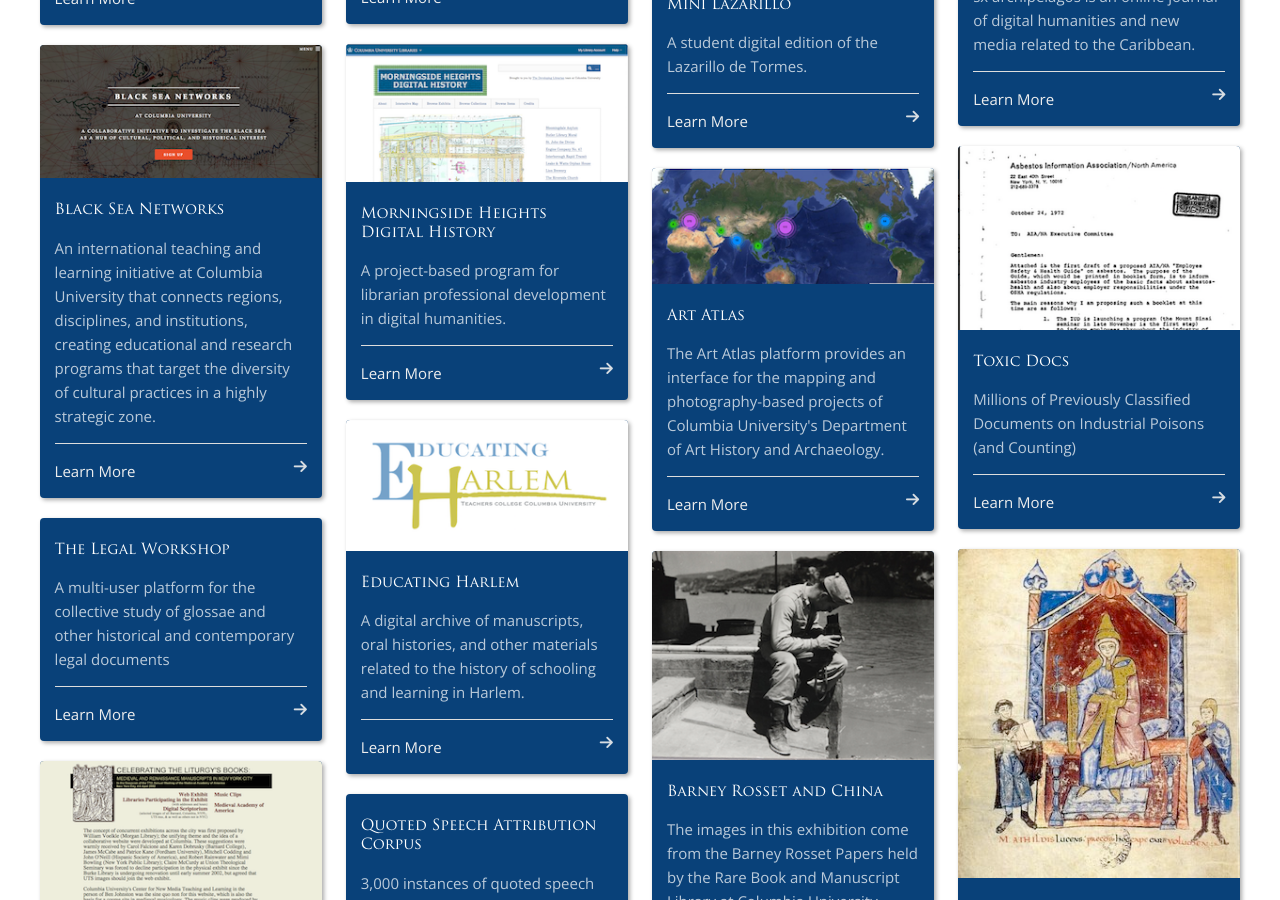
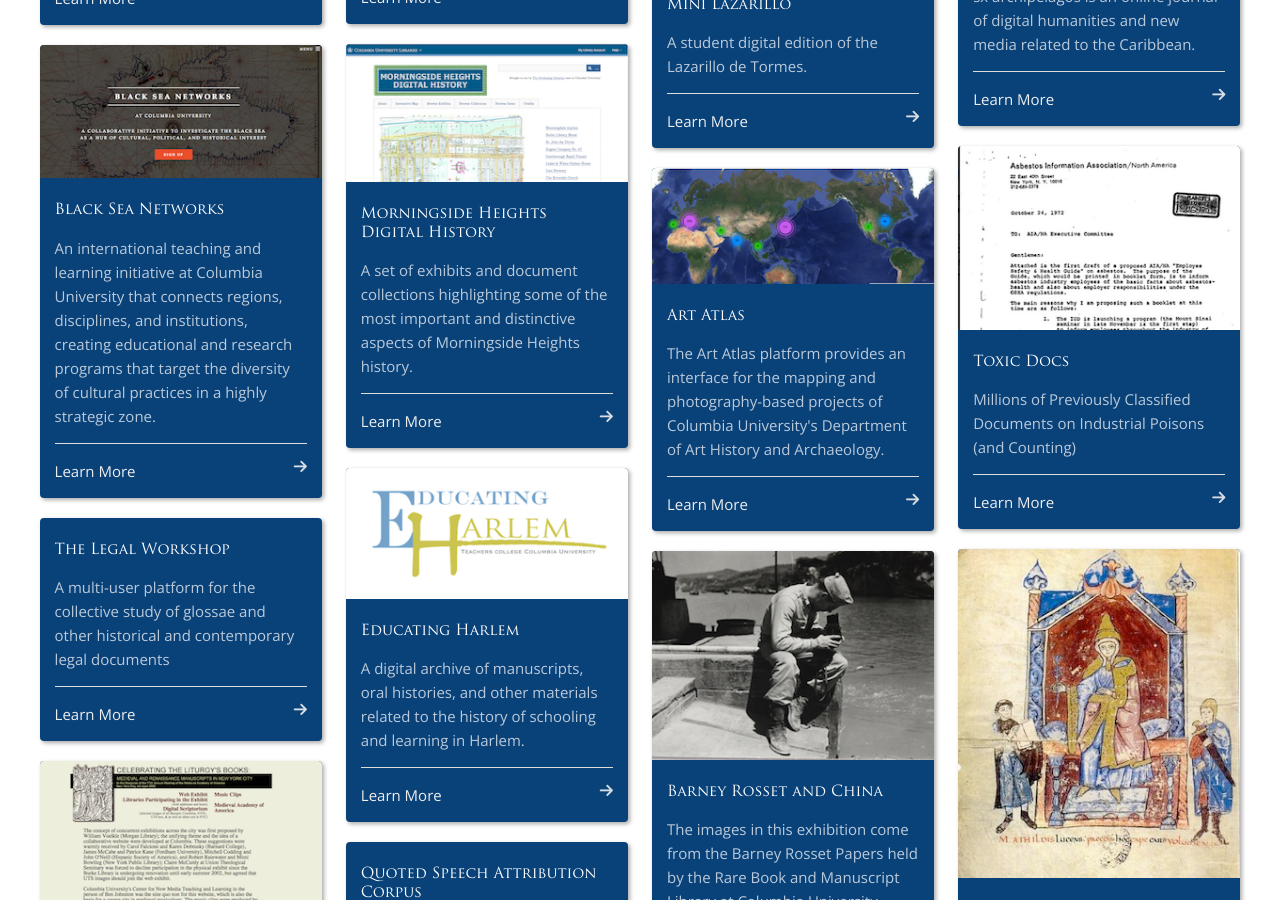
Before and after one commit to cul/dlst-dh, a Jekyll site: the page built from _projects/index.html, in a window 1280 px wide and 900 px high, scrolled down 2397 px. Built offline with Jekyll 4.4.1, drawn with Linux system fonts in a browser that asks for light colours; nearby versions of some CDN libraries.

Commit message:
fixed description on mhdh

```diff
--- a/_projects/mhdh.md
+++ b/_projects/mhdh.md
@@ -1,7 +1,7 @@
 ---
 layout: project
 title: Morningside Heights Digital History
-description: A project-based program for librarian professional development in digital humanities.
+description: A set of exhibits and document collections highlighting some of the most important and distinctive aspects of Morningside Heights history.
 link: "https://mhdh.library.columbia.edu/"
 author: Alex Gil
 img: mhdh.png
```
